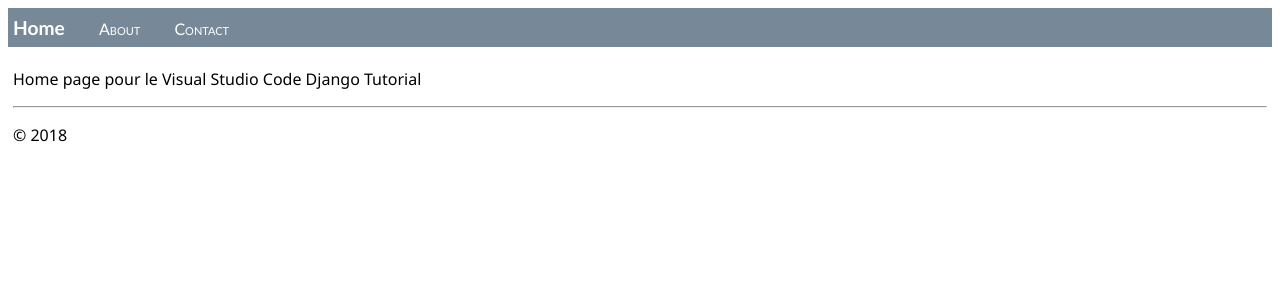
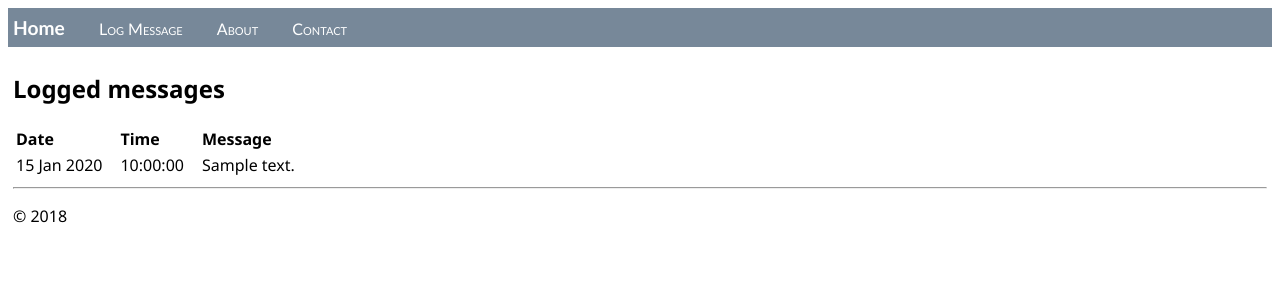
Before and after one commit to jorgeandresfloreszepeda/DjangoSinglePage, a Django app: template mainapp/templates/mainapp/home.html in a window 1280 px wide. Shown: the top 300 px of the page. Run offline with Django 5.2, Linux system fonts and the light colour scheme; the template is opened without the code that fills it: most values are stand-ins (such as "Sample title", 1, 10 or a date in 2020).

Commit message:
More changes

```diff
--- a/mainapp/static/mainapp/site.css
+++ b/mainapp/static/mainapp/site.css
@@ -29,3 +29,12 @@
     padding: 5px;
     font-family:'Segoe UI', Tahoma, Geneva, Verdana, sans-serif;
 }
+
+input[name=message] {
+    width: 80%;
+}
+
+.message_list th,td {
+    text-align: left;
+    padding-right: 15px;
+}
--- a/mainapp/templates/mainapp/home.html
+++ b/mainapp/templates/mainapp/home.html
@@ -3,5 +3,30 @@
 Home
 {% endblock %}
 {% block content %}
-<p>Home page pour le Visual Studio Code Django Tutorial</p>
+<h2>Logged messages</h2>
+
+{% if message_list %}
+    <table class="message_list">
+        <thead>
+        <tr>
+            <th>Date</th>
+            <th>Time</th>
+            <th>Message</th>
+        </tr>
+        </thead>
+        <tbody>
+        {% for message in message_list %}
+            <tr>
+                <td>{{ message.log_date | date:'d M Y' }}</td>
+                <td>{{ message.log_date | time:'H:i:s' }}</td>
+                <td>
+                    {{ message.message }}
+                </td>
+            </tr>
+        {% endfor %}
+        </tbody>
+    </table>
+{% else %}
+    <p>No messages have been logged. Use the <a href="{% url 'log' %}">Log Message form</a>.</p>
+{% endif %}
 {% endblock %}
--- a/mainapp/templates/mainapp/layout.html
+++ b/mainapp/templates/mainapp/layout.html
@@ -4,12 +4,13 @@
     <meta charset="utf-8"/>
     <title>{% block title %}{% endblock %}</title>
     {% load static %}
-    <link rel="stylesheet" type="text/css" href="{% static 'hello/site.css' %}"/>
+    <link rel="stylesheet" type="text/css" href="{% static 'mainapp/site.css' %}"/>
 </head>
 
 <body>
 <div class="navbar">
     <a href="{% url 'home' %}" class="navbar-brand">Home</a>
+    <a href="{% url 'log' %}" class="navbar-item">Log Message</a>
     <a href="{% url 'about' %}" class="navbar-item">About</a>
     <a href="{% url 'contact' %}" class="navbar-item">Contact</a>
 </div>
--- a/mainapp/urls.py
+++ b/mainapp/urls.py
@@ -1,9 +1,18 @@
 from django.urls import path
 from mainapp import views
+from mainapp.models import LogMessage
+
+home_list_view = views.HomeListView.as_view(
+    queryset=LogMessage.objects.order_by("-log_date")[:5],  # :5 limits the results to the five most recent
+    context_object_name="message_list",
+    template_name="mainapp/home.html",
+)
 
 urlpatterns = [
-    path("",views.home,name="home"),
+    #path("",views.home,name="home"),
+    path("", home_list_view, name="home"),
     path("mainapp/<name>", views.hello_there, name="hello_there"),
     path("about/", views.about, name="about"),
     path("contact/", views.contact, name="contact"),
+    path("log/", views.log_message, name="log"),
 ]
```
Also changed, not shown: mainapp/forms.py (added, +7 -0 lines), mainapp/models.py (+9 -1 lines), mainapp/templates/mainapp/log_message.html (added, +11 -0 lines), mainapp/views.py (+24 -0 lines), db.sqlite3, mainapp/migrations/0001_initial.py (added), 1 other file.
